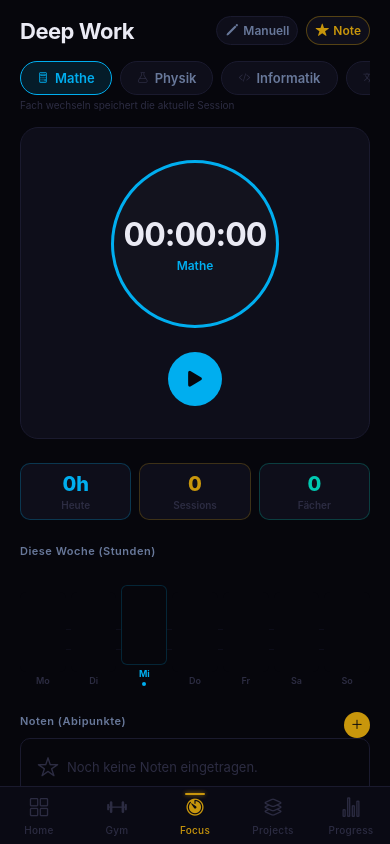
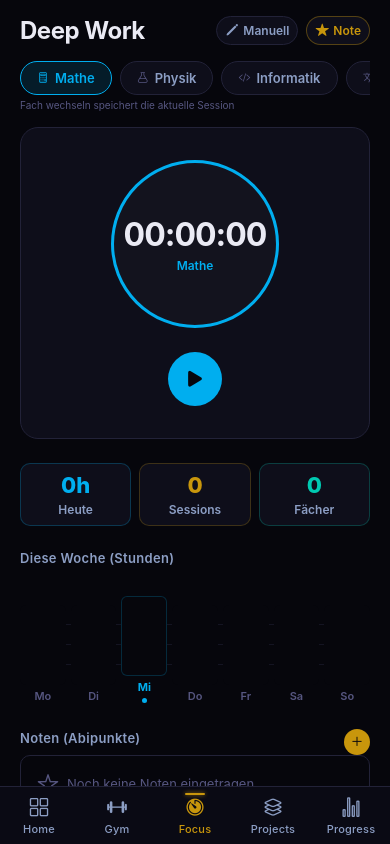
Before and after one commit to ivo-codar/vertex-app, a React Native app: screen /DeepWork in a window 390 px wide. Built offline with nearby package versions, Linux system fonts and the light colour scheme.

Commit message:
Readability: bigger fonts, brighter muted colors, larger chart labels

```diff
--- a/src/components/SharedCharts.tsx
+++ b/src/components/SharedCharts.tsx
@@ -5,7 +5,6 @@ import { colors, sp, r } from '../theme';
 const BAR_H = 70;
 
 // ── SimpleBarChart ────────────────────────────────────────────────────────────
-// Generic bar chart with custom labels (used in Gym history + Progress).
 
 interface BarChartProps {
   labels: string[];
@@ -21,16 +20,21 @@ export function SimpleBarChart({ labels, values, color, unit = '' }: BarChartPro
       {values.map((v, i) => {
         const h      = Math.max((v / max) * BAR_H, v > 0 ? 4 : 0);
         const isLast = i === values.length - 1;
-        const c      = isLast ? color : color + '55';
+        const c      = isLast ? color : color + '50';
         return (
           <View key={i} style={s.barCol}>
             <Text style={[s.barVal, { color: isLast ? color : colors.textMuted }]}>
               {v > 0 ? `${v}${unit}` : ''}
             </Text>
-            <View style={[s.barBg, { height: BAR_H, borderColor: isLast ? color + '30' : 'transparent' }]}>
+            <View style={[s.barBg, {
+              height: BAR_H,
+              borderColor: isLast ? color + '30' : 'transparent',
+            }]}>
               <View style={[s.barFill, { height: h, backgroundColor: c }]} />
             </View>
-            <Text style={[s.barLabel, isLast && { color }]} numberOfLines={1}>{labels[i]}</Text>
+            <Text style={[s.barLabel, isLast && { color }]} numberOfLines={1}>
+              {labels[i]}
+            </Text>
           </View>
         );
       })}
@@ -39,7 +43,6 @@ export function SimpleBarChart({ labels, values, color, unit = '' }: BarChartPro
 }
 
 // ── StatBox ───────────────────────────────────────────────────────────────────
-// Small stat card used in Gym history + Progress + Focus screens.
 
 interface StatBoxProps {
   label: string;
@@ -57,9 +60,9 @@ export function StatBox({ label, value, color }: StatBoxProps) {
 }
 
 const s = StyleSheet.create({
-  barRow: { flexDirection: 'row', alignItems: 'flex-end', gap: 4 },
-  barCol: { flex: 1, alignItems: 'center', gap: 3 },
-  barVal: { fontSize: 9, fontWeight: '600' },
+  barRow: { flexDirection: 'row', alignItems: 'flex-end', gap: 5 },
+  barCol: { flex: 1, alignItems: 'center', gap: 4 },
+  barVal: { fontSize: 11, fontWeight: '700' },
   barBg: {
     width: '100%',
     backgroundColor: colors.bg,
@@ -69,15 +72,15 @@ const s = StyleSheet.create({
     borderWidth: 1,
   },
   barFill: { width: '100%', borderRadius: r.sm },
-  barLabel: { fontSize: 8, color: colors.textMuted, textAlign: 'center' },
+  barLabel: { fontSize: 11, color: colors.textMuted, textAlign: 'center' },
 });
 
 const sb = StyleSheet.create({
   card: {
     flex: 1, backgroundColor: colors.card, borderRadius: r.md,
-    padding: sp.sm, alignItems: 'center', gap: 3,
+    padding: sp.md, alignItems: 'center', gap: 4,
     borderWidth: 1, borderColor: colors.border,
   },
-  value: { fontSize: 18, fontWeight: '800' },
-  label: { fontSize: 9, color: colors.textMuted, fontWeight: '600', textAlign: 'center' },
+  value: { fontSize: 20, fontWeight: '800' },
+  label: { fontSize: 12, color: colors.textSub, fontWeight: '600', textAlign: 'center' },
 });
--- a/src/components/WeeklyChart.tsx
+++ b/src/components/WeeklyChart.tsx
@@ -1,8 +1,8 @@
 import React from 'react';
 import { View, Text, StyleSheet } from 'react-native';
-import { colors, sp, r } from '../theme';
+import { colors, r } from '../theme';
 
-const DAYS = ['Mo', 'Di', 'Mi', 'Do', 'Fr', 'Sa', 'So'];
+const DAYS  = ['Mo', 'Di', 'Mi', 'Do', 'Fr', 'Sa', 'So'];
 const BAR_H = 80;
 
 interface Props {
@@ -17,30 +17,41 @@ export default function WeeklyChart({ data, color = colors.accent, unit = '' }:
 
   return (
     <View style={s.wrap}>
-      {/* Grid lines */}
-      <View style={[s.gridLine, { bottom: BAR_H * 0.5 + 18 }]} />
-      <View style={[s.gridLine, { bottom: BAR_H * 0.25 + 18 }]} />
+      <View style={[s.gridLine, { bottom: BAR_H * 0.75 + 20 }]} />
+      <View style={[s.gridLine, { bottom: BAR_H * 0.5  + 20 }]} />
+      <View style={[s.gridLine, { bottom: BAR_H * 0.25 + 20 }]} />
 
       <View style={s.bars}>
         {data.map((val, i) => {
-          const fillH   = val > 0 ? Math.max((val / max) * BAR_H, 6) : 0;
-          const isToday = i === todayIdx;
+          const fillH    = val > 0 ? Math.max((val / max) * BAR_H, 6) : 0;
+          const isToday  = i === todayIdx;
           const isFuture = i > todayIdx;
-          const barColor = isToday ? color : isFuture ? colors.bg : color + '45';
-          const labelColor = isToday ? color : colors.textMuted;
+          const barColor = isToday ? color : isFuture ? colors.border : color + '40';
 
           return (
             <View key={i} style={s.col}>
-              <Text style={[s.valLabel, { color: labelColor, opacity: val > 0 ? 1 : 0 }]}>
-                {val > 0 ? `${val}${unit}` : '·'}
+              {/* Value label */}
+              <Text style={[s.valLabel, {
+                color: isToday ? color : colors.textMuted,
+                opacity: val > 0 ? 1 : 0,
+              }]}>
+                {val > 0 ? `${val}${unit}` : '0'}
               </Text>
-              <View style={[s.barBg, { borderColor: isToday ? color + '30' : 'transparent' }]}>
+
+              {/* Bar */}
+              <View style={[s.barBg, {
+                borderColor: isToday ? color + '35' : 'transparent',
+              }]}>
                 <View style={[s.barFill, { height: fillH, backgroundColor: barColor }]} />
               </View>
+
+              {/* Day label */}
               <Text style={[s.dayLabel, isToday && { color, fontWeight: '700' as const }]}>
                 {DAYS[i]}
               </Text>
-              {isToday && <View style={[s.activeDot, { backgroundColor: color }]} />}
+
+              {/* Today dot */}
+              {isToday && <View style={[s.dot, { backgroundColor: color }]} />}
             </View>
           );
         })}
@@ -50,52 +61,23 @@ export default function WeeklyChart({ data, color = colors.accent, unit = '' }:
 }
 
 const s = StyleSheet.create({
-  wrap: {
-    position: 'relative',
-    paddingTop: 4,
+  wrap: { position: 'relative', paddingTop: 4 },
+  gridLine: {
+    position: 'absolute', left: 0, right: 0,
+    height: 1, backgroundColor: colors.border, opacity: 0.5,
   },
-  gridLine: {
-    position: 'absolute',
-    left: 0, right: 0,
-    height: 1,
-    backgroundColor: colors.border,
-    opacity: 0.4,
-  },
-  bars: {
-    flexDirection: 'row',
-    alignItems: 'flex-end',
-    gap: 5,
-    paddingBottom: 2,
-  },
-  col: {
-    flex: 1,
-    alignItems: 'center',
-    gap: 3,
-  },
-  valLabel: {
-    fontSize: 9,
-    fontWeight: '700',
-    height: 12,
-  },
+  bars: { flexDirection: 'row', alignItems: 'flex-end', gap: 5, paddingBottom: 2 },
+  col: { flex: 1, alignItems: 'center', gap: 4 },
+  valLabel: { fontSize: 11, fontWeight: '700', height: 14 },
   barBg: {
-    width: '100%',
-    height: BAR_H,
+    width: '100%', height: BAR_H,
     backgroundColor: colors.bg,
     borderRadius: r.sm,
     justifyContent: 'flex-end',
     overflow: 'hidden',
     borderWidth: 1,
   },
-  barFill: {
-    width: '100%',
-    borderRadius: r.sm,
-  },
-  dayLabel: {
-    fontSize: 9,
-    fontWeight: '600',
-    color: colors.textMuted,
-  },
-  activeDot: {
-    width: 4, height: 4, borderRadius: 2,
-  },
+  barFill: { width: '100%', borderRadius: r.sm },
+  dayLabel: { fontSize: 11, fontWeight: '600', color: colors.textMuted },
+  dot: { width: 5, height: 5, borderRadius: 3 },
 });
--- a/src/navigation/AppNavigator.tsx
+++ b/src/navigation/AppNavigator.tsx
@@ -63,12 +63,12 @@ export default function AppNavigator() {
             paddingTop: 6,
           },
           tabBarActiveTintColor: colors.accent,
-          tabBarInactiveTintColor: colors.textMuted,
+          tabBarInactiveTintColor: colors.textSub,
           tabBarLabelStyle: {
-            fontSize: 10,
+            fontSize: 11,
             fontWeight: '500' as const,
             marginTop: 2,
-            letterSpacing: 0.3,
+            letterSpacing: 0.2,
           },
           tabBarLabel: cfg.label,
           tabBarIcon: ({ focused, color }) => (
@@ -78,6 +78,7 @@ export default function AppNavigator() {
               color={color}
             />
           ),
+          tabBarIconStyle: { marginBottom: -2 },
         };
       }}
     >
--- a/src/screens/deepwork/DeepWorkScreen.tsx
+++ b/src/screens/deepwork/DeepWorkScreen.tsx
@@ -765,9 +765,9 @@ function ModalBtns({ onCancel, onSave }: { onCancel: () => void; onSave: () => v
 // ── Styles ────────────────────────────────────────────────────────────────────
 
 const sc = StyleSheet.create({
-  card: { flex: 1, backgroundColor: colors.card, borderRadius: r.md, padding: sp.sm, alignItems: 'center', gap: 3, borderWidth: 1, borderColor: colors.border },
-  value: { fontSize: 20, fontWeight: '800' },
-  label: { fontSize: 10, color: colors.textMuted, fontWeight: '600' },
+  card: { flex: 1, backgroundColor: colors.card, borderRadius: r.md, padding: sp.sm, alignItems: 'center', gap: 4, borderWidth: 1, borderColor: colors.border },
+  value: { fontSize: 22, fontWeight: '800' },
+  label: { fontSize: 12, color: colors.textSub, fontWeight: '600' },
 });
 
 const m = StyleSheet.create({
--- a/src/screens/home/HomeScreen.tsx
+++ b/src/screens/home/HomeScreen.tsx
@@ -477,15 +477,15 @@ const s = StyleSheet.create({
   calHintLink: { fontSize: 12, color: colors.textMuted },
   weekRow: { flexDirection: 'row' },
   dayCol: { flex: 1, alignItems: 'center', gap: 4 },
-  dayLabel: { fontSize: 10, fontWeight: '500', color: colors.textMuted },
+  dayLabel: { fontSize: 12, fontWeight: '600', color: colors.textMuted },
   dayLabelActive: { color: colors.accent, fontWeight: '700' },
-  dayLabelPast: { opacity: 0.4 },
-  dayCircle: { width: 30, height: 30, borderRadius: 15, alignItems: 'center', justifyContent: 'center' },
+  dayLabelPast: { opacity: 0.5 },
+  dayCircle: { width: 34, height: 34, borderRadius: 17, alignItems: 'center', justifyContent: 'center' },
   dayCircleActive: { backgroundColor: colors.accent },
-  dayNum: { fontSize: 14, fontWeight: '500', color: colors.textSub },
+  dayNum: { fontSize: 15, fontWeight: '500', color: colors.textSub },
   dayNumActive: { color: colors.bg, fontWeight: '700' },
   dayNumPast: { color: colors.textMuted },
-  todayDot: { width: 4, height: 4, borderRadius: 2, backgroundColor: colors.accent },
+  todayDot: { width: 5, height: 5, borderRadius: 3, backgroundColor: colors.accent },
 
   // ── Routine cards ──────────────────────────────────────────────────────────
   routineCard: {
@@ -507,12 +507,12 @@ const s = StyleSheet.create({
   strikethru: { textDecorationLine: 'line-through', color: colors.textMuted },
   routineMeta: { flexDirection: 'row', alignItems: 'center', gap: sp.sm, marginTop: 3, flexWrap: 'wrap' },
   timeBadge: { flexDirection: 'row', alignItems: 'center', gap: 3 },
-  timeText: { fontSize: 11, color: colors.textMuted },
+  timeText: { fontSize: 12, color: colors.textMuted },
   daysRow: { flexDirection: 'row', gap: 3 },
-  dayPip: { fontSize: 9, fontWeight: '600', color: colors.textMuted, opacity: 0.35 },
+  dayPip: { fontSize: 10, fontWeight: '600', color: colors.textMuted, opacity: 0.5 },
   dayPipActive: { color: colors.accent, opacity: 1 },
   streakPill: { flexDirection: 'row', alignItems: 'center', gap: 3, marginRight: sp.xs },
-  streakPillText: { fontSize: 12, fontWeight: '600', color: colors.amber },
+  streakPillText: { fontSize: 13, fontWeight: '600', color: colors.amber },
   iconBtn: { padding: sp.sm },
 
   // ── Event cards ────────────────────────────────────────────────────────────
@@ -527,7 +527,7 @@ const s = StyleSheet.create({
     alignItems: 'center', justifyContent: 'center',
   },
   eventMeta: { flexDirection: 'row', alignItems: 'center', gap: 4, marginTop: 3 },
-  eventDate: { fontSize: 12, color: colors.textMuted },
-  tag: { paddingHorizontal: sp.sm, paddingVertical: 3, borderRadius: r.full },
-  tagText: { fontSize: 11, fontWeight: '600' },
+  eventDate: { fontSize: 13, color: colors.textSub },
+  tag: { paddingHorizontal: sp.sm, paddingVertical: 4, borderRadius: r.full },
+  tagText: { fontSize: 12, fontWeight: '600' },
 });
--- a/src/screens/progress/ProgressScreen.tsx
+++ b/src/screens/progress/ProgressScreen.tsx
@@ -352,8 +352,8 @@ const s = StyleSheet.create({
     alignItems: 'center',
   },
   summaryItem: { flex: 1, alignItems: 'center', gap: 3 },
-  summaryVal: { fontSize: 20, fontWeight: '800' },
-  summaryLabel: { fontSize: 10, color: colors.textMuted, fontWeight: '500' },
+  summaryVal: { fontSize: 22, fontWeight: '800' },
+  summaryLabel: { fontSize: 12, color: colors.textSub, fontWeight: '500' },
   summaryDivider: { width: 1, height: 36, backgroundColor: colors.border },
 
   // ── Empty state ───────────────────────────────────────────────────────────
@@ -370,7 +370,7 @@ const s = StyleSheet.create({
     padding: sp.md, borderWidth: 1, borderColor: colors.border,
   },
   cardHeaderRow: { flexDirection: 'row', justifyContent: 'space-between', alignItems: 'center', marginBottom: sp.sm, flexWrap: 'wrap', gap: sp.xs },
-  cardLabel: { fontSize: 12, fontWeight: '600', color: colors.textSub, marginBottom: sp.xs },
+  cardLabel: { fontSize: 13, fontWeight: '600', color: colors.textSub, marginBottom: sp.xs },
   badgeRow: { flexDirection: 'row', gap: sp.xs },
   oneSession: { fontSize: 12, color: colors.textMuted, textAlign: 'center', paddingVertical: sp.md },
 
@@ -399,7 +399,7 @@ const s = StyleSheet.create({
   },
   completionLeft: { alignItems: 'center', minWidth: 72 },
   completionPct: { fontSize: 36, fontWeight: '800', color: colors.teal, letterSpacing: -1 },
-  completionLabel: { fontSize: 11, color: colors.textMuted, fontWeight: '500', marginTop: 2 },
+  completionLabel: { fontSize: 13, color: colors.textSub, fontWeight: '500', marginTop: 2 },
   completionStats: { flex: 1 },
   completionBar: {
     height: 6, backgroundColor: colors.card, borderRadius: r.full,
--- a/src/theme/index.ts
+++ b/src/theme/index.ts
@@ -3,59 +3,47 @@
  *
  * Batman: cold black, surgical precision, zero noise
  * Stark:  refined gold, arc-reactor blue, J.A.R.V.I.S. data readouts
- *
- * Rule: Gold earns its place. It appears only where it matters.
  */
 
 export const colors = {
   // ── Backgrounds ─────────────────────────────────────────────────────────────
-  // Cold blacks with a barely perceptible navy undertone — like the inside of
-  // the Batcave or a Stark Industries server room after dark.
-  bg:       '#06060C',   // void black
-  surface:  '#0A0A14',   // nav / tab bar
-  card:     '#0E0E1A',   // card surface
-  cardAlt:  '#121220',   // elevated / nested
-  border:   '#1A1A2E',   // hairline — barely there, like hologram grid lines
+  bg:       '#06060C',
+  surface:  '#0A0A14',
+  card:     '#0E0E1A',
+  cardAlt:  '#121220',
+  border:   '#222238',   // slightly visible — cards need edges you can find
 
   // ── Stark Gold ───────────────────────────────────────────────────────────────
-  // 18-karat, not flashy. The accent strip on the Mark III suit.
-  // Earns its place: buttons, active states, progress, checkboxes.
   accent:    '#C8960C',
-  accentDim: 'rgba(200, 150, 12, 0.13)',
+  accentDim: 'rgba(200, 150, 12, 0.14)',
 
   // ── Arc Reactor Blue ─────────────────────────────────────────────────────────
-  // The chest piece. Pure, electric, data-forward.
-  // Used for: charts, focus timer, information states.
   blue:    '#00AEEF',
-  blueDim: 'rgba(0, 174, 239, 0.12)',
+  blueDim: 'rgba(0, 174, 239, 0.13)',
 
   // ── J.A.R.V.I.S. Teal ────────────────────────────────────────────────────────
-  // The holographic interface color. Cool, precise.
   teal:    '#00C9B1',
-  tealDim: 'rgba(0, 201, 177, 0.10)',
+  tealDim: 'rgba(0, 201, 177, 0.12)',
 
   cyan:    '#00AEEF',
   cyanDim: 'rgba(0, 174, 239, 0.10)',
 
   // ── Success ───────────────────────────────────────────────────────────────────
-  // Kept subtle. Only for completion / done states.
   green:    '#1A9E5C',
-  greenDim: 'rgba(26, 158, 92, 0.10)',
+  greenDim: 'rgba(26, 158, 92, 0.12)',
 
   // ── Energy / Fire ─────────────────────────────────────────────────────────────
-  // Streak flames, repulsor charge, warnings. Warm gold-orange.
   amber:    '#E09B00',
-  amberDim: 'rgba(224, 155, 0, 0.13)',
+  amberDim: 'rgba(224, 155, 0, 0.14)',
 
   // ── Danger ────────────────────────────────────────────────────────────────────
-  // Iron Man red. Delete. Error. Alert.
   red: '#C0392B',
 
   // ── Typography ───────────────────────────────────────────────────────────────
-  // Cold, screen-precise. Like reading off a monitor in a darkened lab.
-  text:      '#EAEAF4',   // near white, slight blue cast
-  textSub:   '#68789A',   // brushed steel
-  textMuted: '#2C2C42',   // deep shadow — barely readable by design
+  // Bumped contrast significantly — no more squinting.
+  text:      '#EAEAF4',   // bright near-white
+  textSub:   '#8C9EC4',   // steel blue — clearly legible
+  textMuted: '#565680',   // muted but actually readable now
 };
 
 export const sp = {
@@ -68,7 +56,7 @@ export const sp = {
 };
 
 export const r = {
-  sm:  6,    // sharper corners — more Wayne / Stark than rounded
+  sm:  6,
   md:  10,
   lg:  14,
   xl:  18,
@@ -77,37 +65,36 @@ export const r = {
 };
 
 /**
- * Typography — precise, no fluff.
- * Numbers read like J.A.R.V.I.S. readouts.
- * No uppercase — uppercase screams "Bootstrap", not "Stark Industries".
+ * Typography — all sizes bumped +1-2px for comfortable reading distance.
+ * No uppercase. No squinting.
  */
 export const font = {
   h1: {
-    fontSize: 28, fontWeight: '800' as const,
+    fontSize: 30, fontWeight: '800' as const,
     color: colors.text, letterSpacing: -1,
   },
   h2: {
-    fontSize: 22, fontWeight: '700' as const,
+    fontSize: 24, fontWeight: '700' as const,
     color: colors.text, letterSpacing: -0.5,
   },
   h3: {
-    fontSize: 17, fontWeight: '600' as const,
+    fontSize: 19, fontWeight: '600' as const,
     color: colors.text,
   },
   body: {
-    fontSize: 15, fontWeight: '400' as const,
+    fontSize: 16, fontWeight: '400' as const,
     color: colors.text,
   },
   small: {
-    fontSize: 13, fontWeight: '400' as const,
+    fontSize: 14, fontWeight: '400' as const,
     color: colors.textSub,
   },
   label: {
-    fontSize: 11, fontWeight: '600' as const,
-    color: colors.textSub, letterSpacing: 0.5,
+    fontSize: 13, fontWeight: '600' as const,
+    color: colors.textSub, letterSpacing: 0.3,
   },
   caption: {
-    fontSize: 11, fontWeight: '500' as const,
+    fontSize: 12, fontWeight: '500' as const,
     color: colors.textMuted,
   },
 };
```
Also changed, not shown: 2 other files (tests, documents, lock files or other folders).
